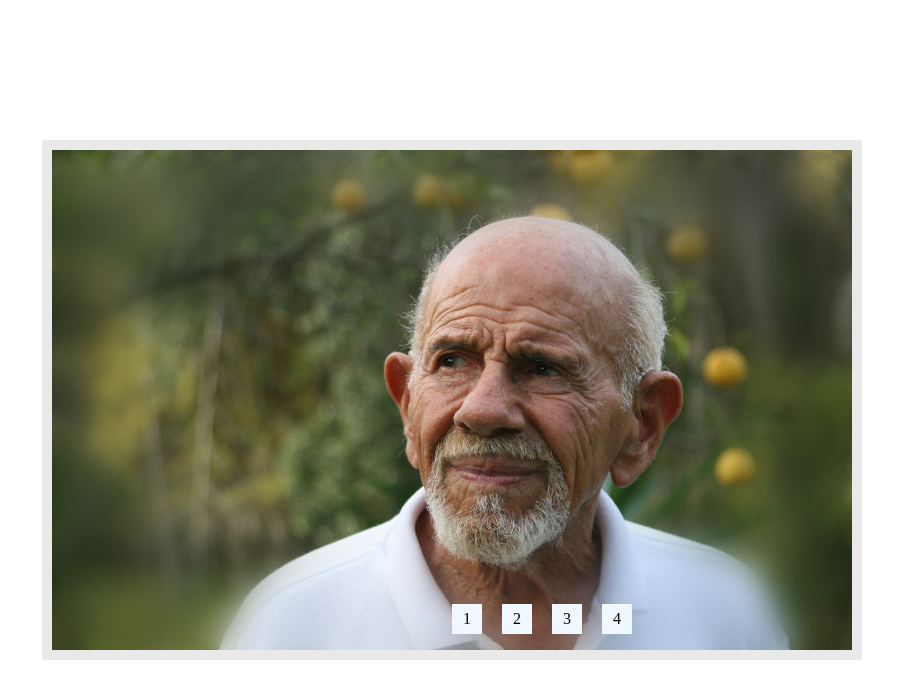
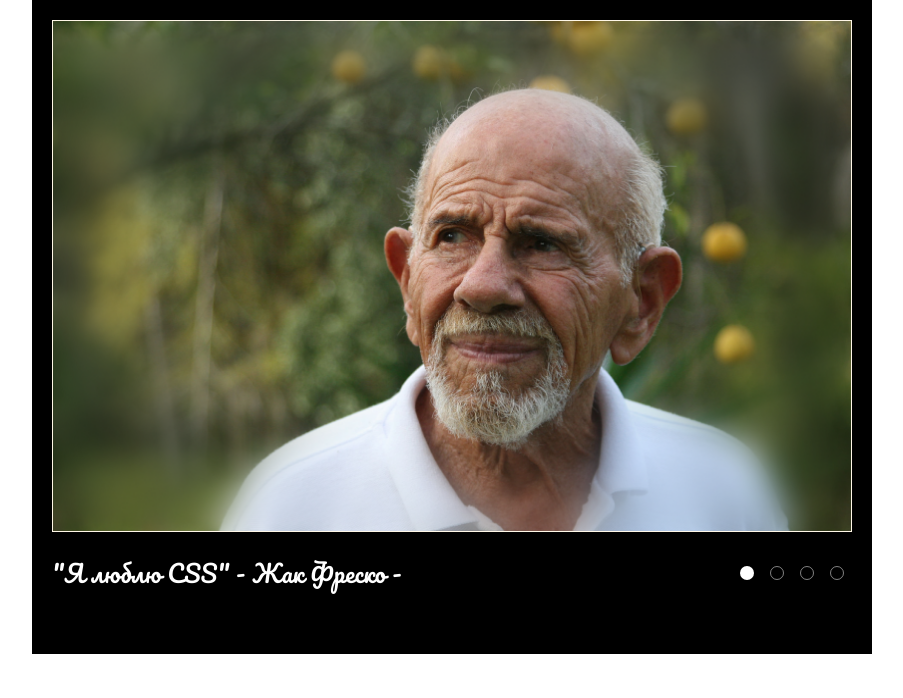
Before and after one commit to Mrdoker1/cssMemSlider, a plain HTML site: page index.html in a window 1280 px wide. Shown: the whole page, without its empty margins (188-1091 px from the left). Drawn offline with Linux system fonts and the light colour scheme.

Commit message:
feat: addded slider `date +'%Y-%m-%d %H:%M:%S'`

```diff
--- a/index.html
+++ b/index.html
@@ -10,25 +10,35 @@
 </head>
 
 <body>
+    <input type="radio" class="slider-radio" name="slide-radio" id="radio1" checked>
+    <input type="radio" class="slider-radio" name="slide-radio" id="radio2">
+    <input type="radio" class="slider-radio" name="slide-radio" id="radio3">
+    <input type="radio" class="slider-radio" name="slide-radio" id="radio4">
+
     <div class="slider center">
-
-        <div class="navigation">
-            <label for="radio1" class="switch">1</label>
-            <label for="radio2" class="switch">2</label>
-            <label for="radio3" class="switch">3</label>
-            <label for="radio4" class="switch">4</label>
+        <div class="slider-container">
+            <div class="slides">
+                <div class="slide start"><img src="./assets/img/mem1.png " alt=" "></div>
+                <div class="slide"><img src="./assets/img/mem2.png " alt=" "></div>
+                <div class="slide"><img src="./assets/img/mem3.png " alt=" "></div>
+                <div class="slide"><img src="./assets/img/mem4.png " alt=" "></div>
+            </div>
         </div>
-
-        <div class="slider-container">
-            <input type="radio" name="slider-radio" id="radio1" checked>
-            <input type="radio" name="slider-radio" id="radio2">
-            <input type="radio" name="slider-radio" id="radio3">
-            <input type="radio" name="slider-radio" id="radio4">
-
-            <div class="slide start"><img src="./assets/img/mem1.png " alt=" "></div>
-            <div class="slide"><img src="./assets/img/mem2.png " alt=" "></div>
-            <div class="slide"><img src="./assets/img/mem3.png " alt=" "></div>
-            <div class="slide"><img src="./assets/img/mem4.png " alt=" "></div>
+        <div class="bottom">
+            <div class="message-container">
+                <div class="messages">
+                    <div class="message start">"Я люблю CSS" - Жак Фреско -</div>
+                    <div class="message">This Is Fine!</div>
+                    <div class="message">Нельзя просто так взять...</div>
+                    <div class="message">Press F to pay respect...</div>
+                </div>
+            </div>
+            <div class="navigation">
+                <label class="switcher" for="radio1"><div class="select"></div></label>
+                <label class="switcher" for="radio2"><div class="select"></div></label>
+                <label class="switcher" for="radio3"><div class="select"></div></label>
+                <label class="switcher" for="radio4"><div class="select"></div></label>
+            </div>
         </div>
     </div>
 </body>
--- a/style.css
+++ b/style.css
@@ -1,73 +1,142 @@
+@import url('https://fonts.googleapis.com/css2?family=Pacifico&display=swap');
 * {
     margin: 0;
     padding: 0;
+    font-family: 'Pacifico', cursive;
+    font-size: 24px;
+    color: white;
 }
 
 .slider {
-    width: 800px;
-    height: 500px;
+    display: flex;
+    flex-direction: column;
+    align-items: center;
+    max-width: 800px;
+    background-color: black;
+    border: 20px solid black;
+}
+
+.slider-container {
     overflow: hidden;
-    border: 10px solid #57575721;
+    border: 1px solid rgb(255, 247, 231);
+}
+
+.message-container {
+    max-width: 100%;
+    max-height: 100px;
+    overflow: hidden;
 }
 
 .center {
-    position: absolute;
-    top: 50%;
-    left: 50%;
-    transform: translate(-50%, -50%);
+    margin: 0 auto;
 }
 
 .navigation {
     display: flex;
-    position: absolute;
-    gap: 20px;
-    bottom: 16px;
-    left: 50%;
-    transform: translateX(-50);
 }
 
-.slider-container {
+.slides,
+.messages {
     width: 400%;
     height: 100%;
     display: flex;
 }
 
-.slide {
+.slide,
+.message {
     width: 25%;
-    transition: all .2s;
+    transition: all 0.2s ease;
 }
 
-.slider-container img {
+.slides img {
     width: 100%;
     height: 100%;
 }
 
-.switch {
+.switcher {
     display: flex;
+    align-items: center;
     justify-content: center;
-    align-items: center;
     width: 30px;
     height: 30px;
-    background-color: aliceblue;
 }
 
-input[name="slider-radio"] {
+input[class="slider-radio"] {
     position: absolute;
     visibility: hidden;
 }
 
-#radio1:checked~.start {
+.select {
+    width: 12px;
+    height: 12px;
+    border: 1px solid rgba(255, 255, 255, 0.5);
+    border-radius: 20px;
+    transition: .2s ease;
+}
+
+.bottom {
+    display: flex;
+    align-items: center;
+    justify-content: space-between;
+    width: 100%;
+    padding: 20px 0 40px 0;
+}
+
+#radio1:checked~.slider .start {
     margin-left: 0;
 }
 
-#radio2:checked~.start {
+#radio2:checked~.slider .start {
     margin-left: -25%;
 }
 
-#radio3:checked~.start {
+#radio3:checked~.slider .start {
     margin-left: -50%;
 }
 
-#radio4:checked~.start {
+#radio4:checked~.slider .start {
     margin-left: -75%;
 }
+
+#radio1:checked~.slider .navigation label:nth-child(1) .select,
+#radio2:checked~.slider .navigation label:nth-child(2) .select,
+#radio3:checked~.slider .navigation label:nth-child(3) .select,
+#radio4:checked~.slider .navigation label:nth-child(4) .select {
+    background-color: rgb(255, 255, 255);
+}
+
+#radio1:checked~.slider .navigation label:nth-child(1):hover .select,
+#radio2:checked~.slider .navigation label:nth-child(2):hover .select,
+#radio3:checked~.slider .navigation label:nth-child(3):hover .select,
+#radio4:checked~.slider .navigation label:nth-child(4):hover .select {
+    background-color: rgb(180, 180, 180);
+    border: 1px solid rgb(180, 180, 180);
+}
+
+#radio1:checked~.slider .navigation label:nth-child(1):active .select,
+#radio2:checked~.slider .navigation label:nth-child(2):active .select,
+#radio3:checked~.slider .navigation label:nth-child(3):active .select,
+#radio4:checked~.slider .navigation label:nth-child(4):active .select {
+    background-color: rgb(255, 255, 255);
+    border: 2px solid rgba(255, 255, 255);
+}
+
+.navigation label:hover .select {
+    border: 1px solid rgb(255, 255, 255);
+}
+
+.navigation label:active .select {
+    border: 2px solid rgb(252, 252, 252);
+}
+
+@media screen and (max-width: 768px) {
+    .bottom {
+        flex-direction: column-reverse;
+    }
+    .message-container {
+        padding-top: 20px;
+    }
+    * {
+        font-size: 18px;
+    }
+}
```
